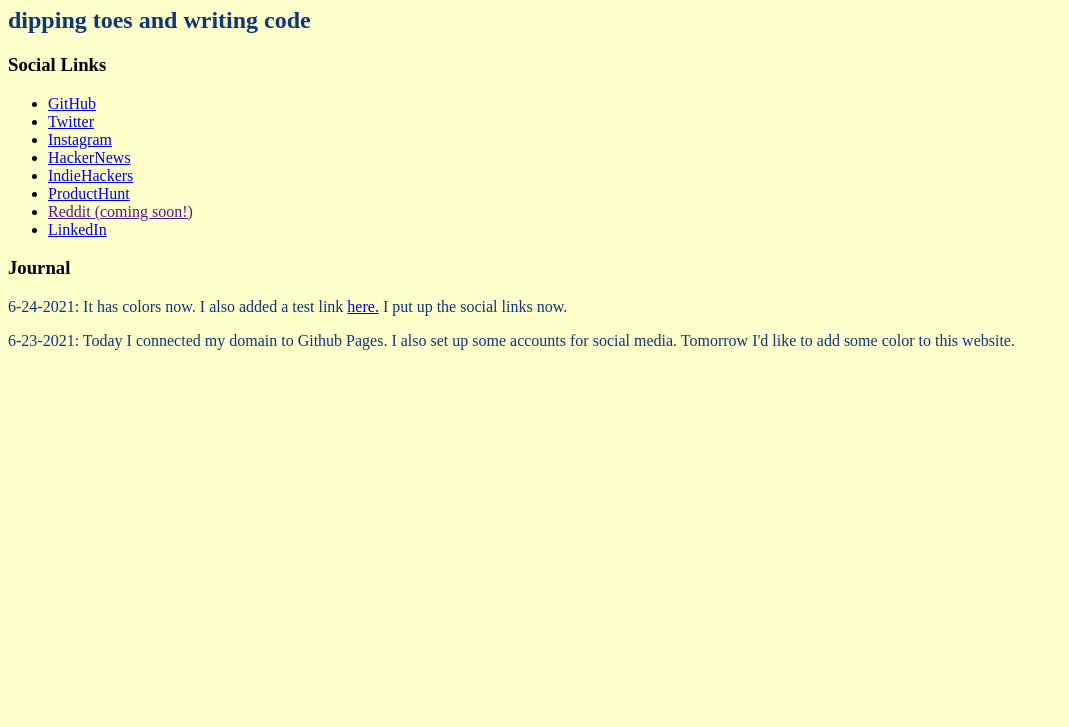
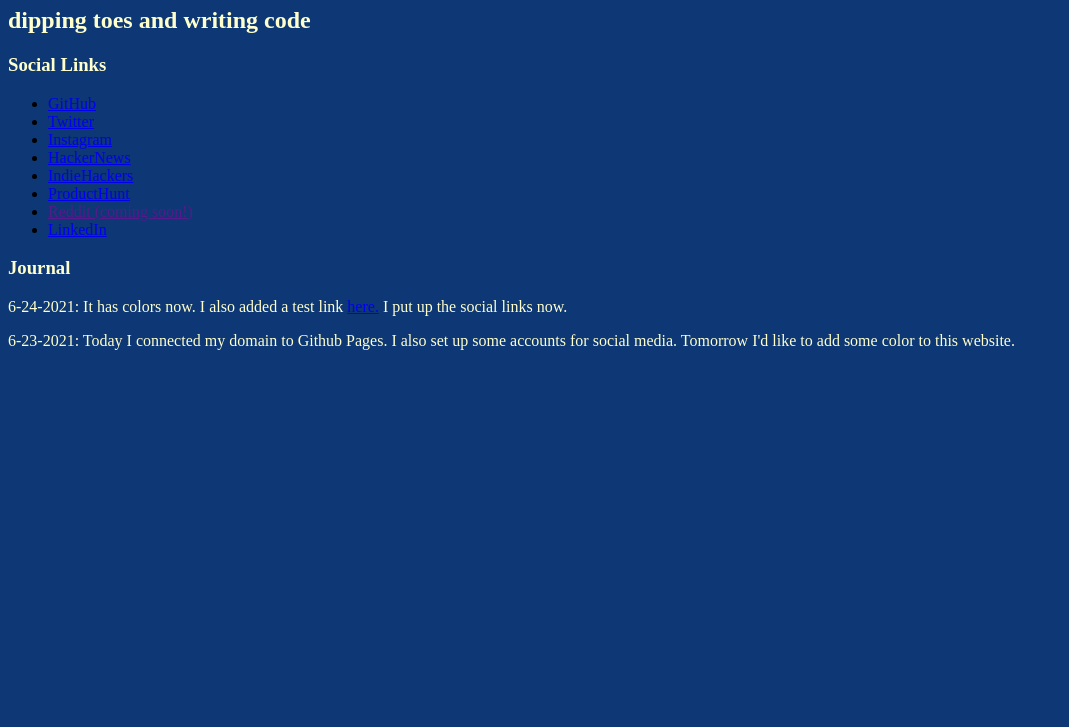
Before and after one commit to jonathanharthernandez/jonathanharthernandez.github.io, a plain HTML site: page index.html in a window 1280 px wide. Shown: the part 73-800 px from the top of the page, without its empty margins (0-1069 px from the left). Drawn offline with Linux system fonts and the light colour scheme.

Commit message:
Update index.css

```diff
--- a/resources/CSS/index.css
+++ b/resources/CSS/index.css
@@ -1,7 +1,7 @@
-h1, h2, p {
-    color: #0D3775;
+h1, h2, h3, p {
+    color: #FFFFCC;
 }
 
 body {
-    background-color: #FFFFCC;
+    background-color: #0D3775;
 }
```
